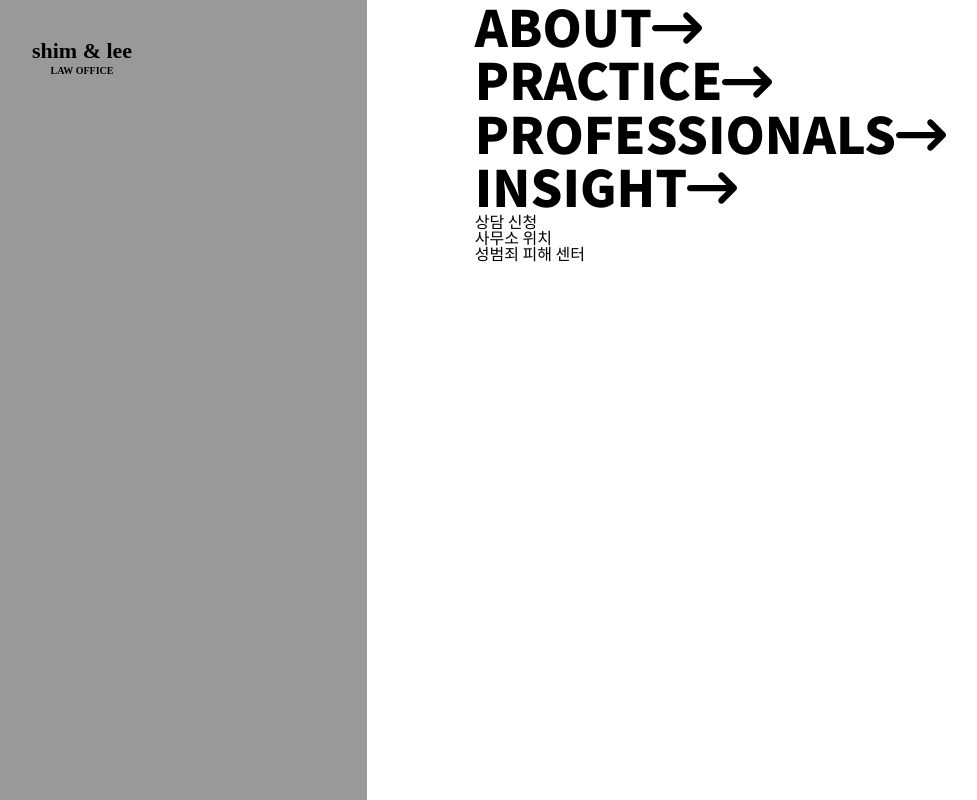
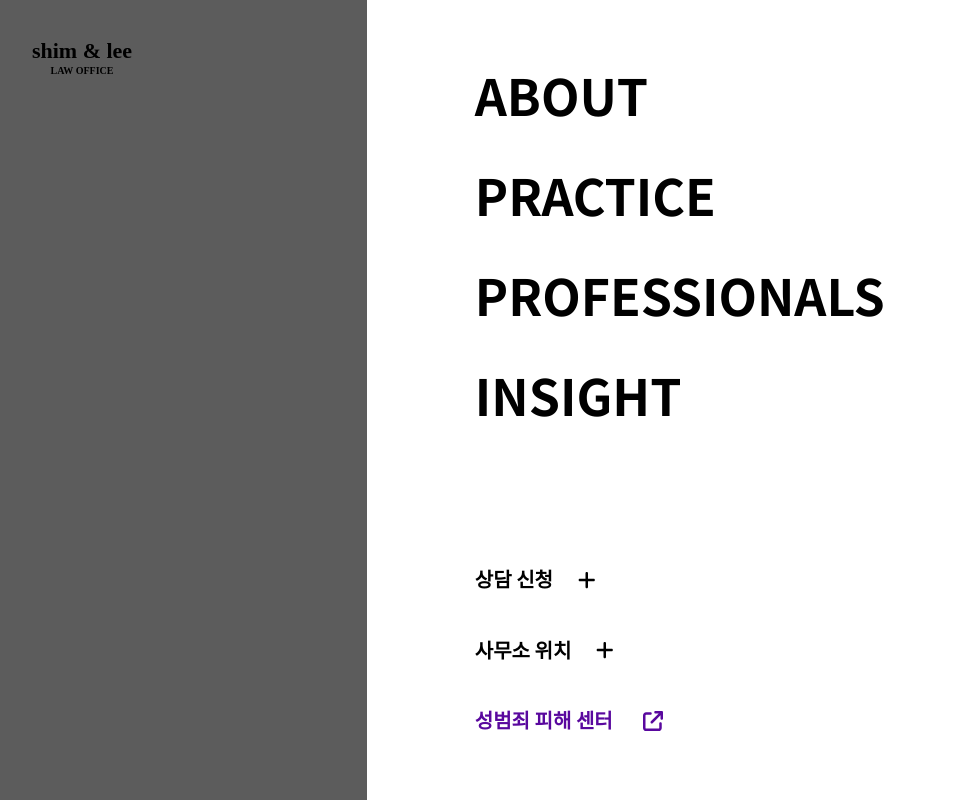
Before and after one commit to SueYeong/CLONE, a React (Create React App) app: page /#/menu in a window 1280 px wide. Shown: the whole page, without its empty margins (86-1063 px from the left). Built offline with nearby package versions, Linux system fonts and the light colour scheme.

Commit message:
header modify

```diff
--- a/src/components/Header.js
+++ b/src/components/Header.js
@@ -3,6 +3,7 @@ import { FontAwesomeIcon } from "@fortawesome/react-fontawesome";
 import { Link } from "react-router-dom";
 import styled from "styled-components";
 import { mainStyle } from "../styles/globalStyle";
+import { Menu } from "./pages/menu/Menu";
 
 const SHeader = styled.div`
   display: flex;
@@ -16,6 +17,7 @@ const SHeader = styled.div`
     width: 48px;
     height: 48px;
     svg {
+      color: black;
       font-size: 22px;
     }
   }
@@ -51,6 +53,7 @@ export const Header = () => {
         <button>
           <FontAwesomeIcon icon={faBars} />
         </button>
+        <Menu />
       </SHeader>
     </div>
   );
--- a/src/components/pages/menu/Menu.js
+++ b/src/components/pages/menu/Menu.js
@@ -1,6 +1,10 @@
-import { faArrowRightLong, faPlus } from "@fortawesome/free-solid-svg-icons";
+import {
+  faArrowRight,
+  faArrowUpRightFromSquare,
+  faPlus,
+} from "@fortawesome/free-solid-svg-icons";
 import { FontAwesomeIcon } from "@fortawesome/react-fontawesome";
-import styled from "styled-components";
+import styled, { keyframes } from "styled-components";
 
 const Wrap = styled.div`
   position: absolute;
@@ -22,9 +26,11 @@ const MenusWrap = styled.div`
 `;
 
 const Menus = styled.div`
+  height: 100vh;
   padding: 0 108px;
   display: flex;
   flex-direction: column;
+  justify-content: center;
 `;
 
 const MainMenu = styled.div`
@@ -32,12 +38,20 @@ const MainMenu = styled.div`
   flex-direction: column;
   span {
     font-size: 50px;
-    font-weight: 800;
+    font-weight: 600;
+    margin-bottom: 50px;
+    svg {
+      font-weight: 100;
+      transform: rotateZ(-45deg);
+      display: none;
+      margin-left: 100px;
+    }
     &:hover {
       color: #007aff;
-    }
-    svg {
-      /* display: none; */
+      display: flex;
+      svg {
+        display: flex;
+      }
     }
   }
 `;
@@ -45,9 +59,45 @@ const MainMenu = styled.div`
 const SubMenu = styled.div`
   display: flex;
   flex-direction: column;
+  margin-top: 100px;
+  font-size: 20px;
+  font-weight: 600;
+  span:last-child {
+    color: #59089e;
+    svg {
+      margin-left: 30px;
+      font-weight: 300;
+    }
+  }
+`;
+
+const move = keyframes`
+0%{
+  transform: rotateZ(0);
+}
+100%{
+  transform: rotateZ(90deg);
+}
+`;
+
+const SubMenus = styled.div`
+  margin-bottom: 50px;
   span {
+    font-size: 20px;
+    font-weight: 600;
+    margin-top: 50px;
+  }
+  svg {
+    margin-left: 25px;
+    font-weight: 300;
+  }
+  &:hover {
+    color: #007aff;
     svg {
-      display: none;
+      animation: ${move} 0.5s;
+    }
+    &:nth-child(3) svg {
+      animation: none;
     }
   }
 `;
@@ -60,32 +110,36 @@ export const Menu = () => {
           <Menus>
             <MainMenu>
               <span>
-                ABOUT
-                <FontAwesomeIcon icon={faArrowRightLong} />
+                <p>ABOUT</p>
+                <FontAwesomeIcon icon={faArrowRight} />
               </span>
               <span>
-                PRACTICE
-                <FontAwesomeIcon icon={faArrowRightLong} />
+                <p>PRACTICE</p>
+                <FontAwesomeIcon icon={faArrowRight} />
               </span>
               <span>
-                PROFESSIONALS
-                <FontAwesomeIcon icon={faArrowRightLong} />
+                <p>PROFESSIONALS</p>
+                <FontAwesomeIcon icon={faArrowRight} />
               </span>
               <span>
-                INSIGHT
-                <FontAwesomeIcon icon={faArrowRightLong} />
+                <p>INSIGHT</p>
+                <FontAwesomeIcon icon={faArrowRight} />
               </span>
             </MainMenu>
             <SubMenu>
+              <SubMenus>
+                <span>상담 신청</span>
+                <FontAwesomeIcon icon={faPlus} />
+              </SubMenus>
+              <SubMenus>
+                <span>사무소 위치</span>
+                <FontAwesomeIcon icon={faPlus} />
+              </SubMenus>
+
               <span>
-                상담 신청
-                <FontAwesomeIcon icon={faPlus} />
+                성범죄 피해 센터
+                <FontAwesomeIcon icon={faArrowUpRightFromSquare} />
               </span>
-              <span>
-                사무소 위치
-                <FontAwesomeIcon icon={faPlus} />
-              </span>
-              <span>성범죄 피해 센터</span>
             </SubMenu>
           </Menus>
         </MenusWrap>
```
